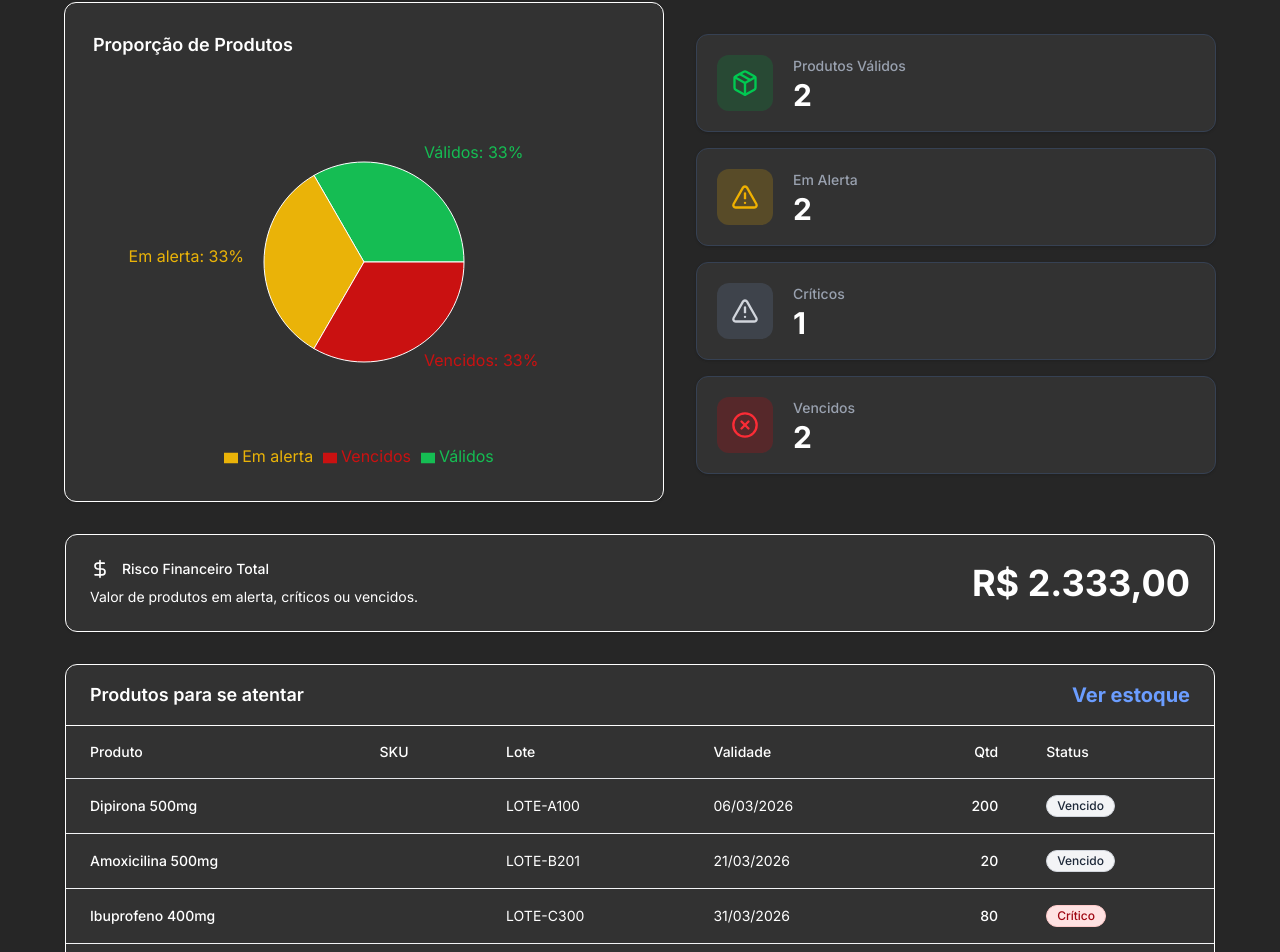
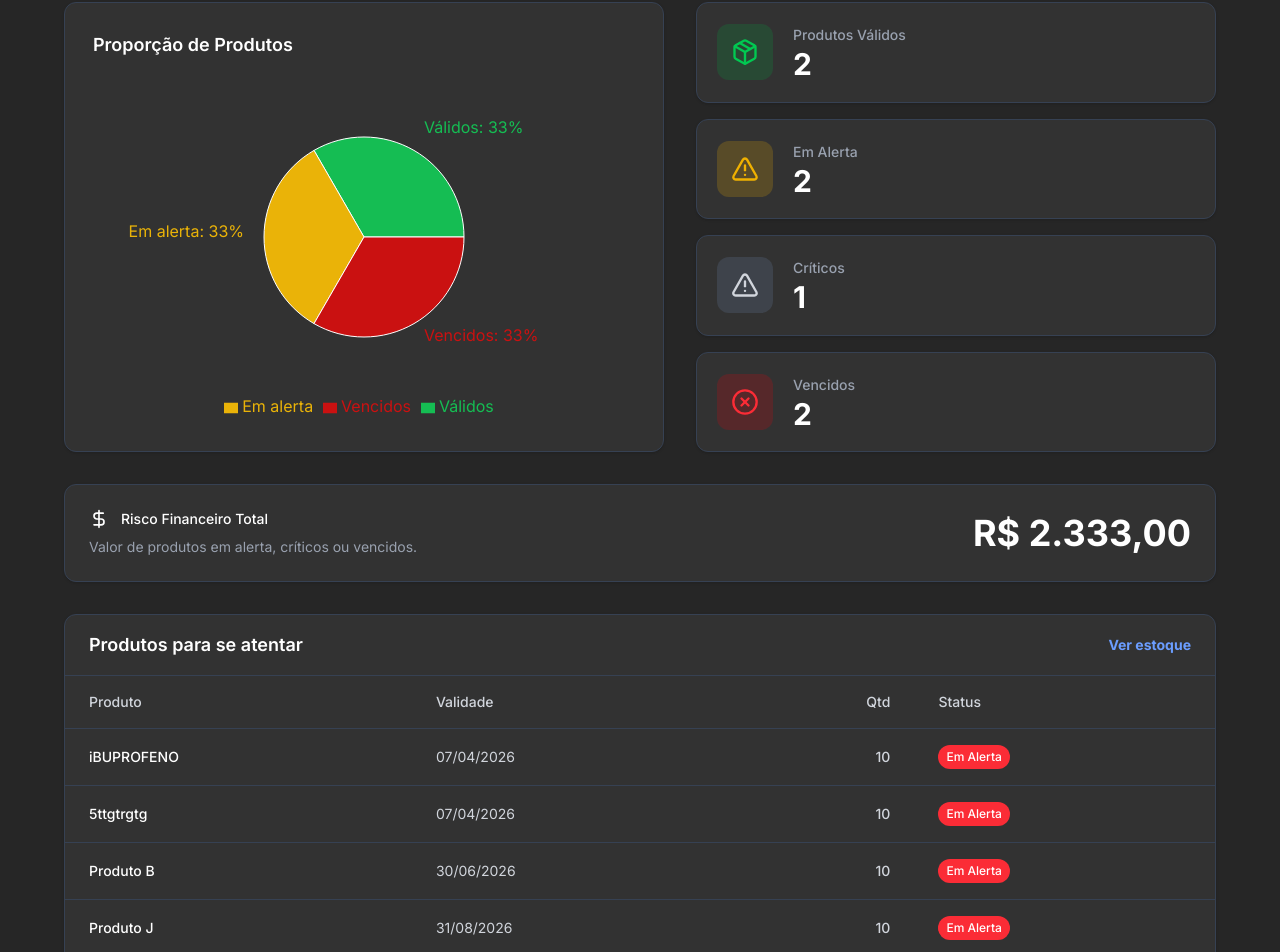
Before and after one commit to cnrnival/smart-inventory, a Next.js app: page / in a window 1280 px wide. Shown: the part 224-1176 px from the top of the page. Built offline with nearby package versions, Linux system fonts and the light colour scheme; data requests are answered from the project's data file.

Commit message:
ajuste pvd + estoque + listagem home

```diff
--- a/db.json
+++ b/db.json
@@ -1,84 +1,93 @@
 {
   "products": [
     {
-            "id": 1,
+      "id": "1",
       "name": "Produto A",
       "quantity": 10,
       "price": 19.99,
       "expiryDate": "2026-12-31"
     },
     {
-            "id": 2,
+      "id": "2",
       "name": "Produto B",
       "quantity": 5,
       "price": 29.99,
       "expiryDate": "2026-06-30"
     },
     {
-            "id": 3,
+      "id": "3",
       "name": "Produto C",
       "quantity": 20,
       "price": 9.99,
       "expiryDate": "2027-01-15"
     },
     {
-            "id": 4,
+      "id": "4",
       "name": "Produto D",
       "quantity": 15,
       "price": 14.99,
       "expiryDate": "2026-09-30"
     },
     {
-            "id": 5,
+      "id": "5",
       "name": "Produto E",
       "quantity": 8,
       "price": 24.99,
       "expiryDate": "2026-11-30"
     },
     {
-            "id": 6,
+      "id": "6",
       "name": "Produto F",
       "quantity": 12,
       "price": 12.99,
       "expiryDate": "2027-02-28"
     },
     {
-            "id": 7,
+      "id": "7",
       "name": "Produto G",
       "quantity": 18,
       "price": 17.99,
       "expiryDate": "2026-10-31"
     },
     {
-            "id": 8,
+      "id": "8",
       "name": "Produto H",
       "quantity": 25,
       "price": 7.99,
       "expiryDate": "2026-12-15"
     },
     {
-            "id": 9,
+      "id": "9",
       "name": "Produto I",
       "quantity": 30,
       "price": 4.99,
       "expiryDate": "2027-03-31"
     },
     {
-            "id": 10,
+      "id": "10",
       "name": "Produto J",
       "quantity": 5,
       "price": 34.99,
       "expiryDate": "2026-08-31"
+    },
+    {
+      "id": "gw17EA6ZJaU",
+      "barcode": "1122334455667",
+      "name": "iBUPROFENO",
+      "category": "",
+      "price": 19,
+      "expiryDate": "2026-04-07",
+      "quantity": 2
+    },
+    {
+      "id": "0q22NYPipvU",
+      "barcode": "2112211223333",
+      "name": "5ttgtrgtg",
+      "category": "",
+      "price": 12,
+      "expiryDate": "2026-04-07",
+      "quantity": 1
     }
   ],
-    "categories": [
-        {
-            "id": 1,
-            "name": "Categoria 1"
-        },
-        {
-            "id": 2,
-            "name": "Categoria 2"
+  "$schema": "./node_modules/json-server/schema.json"
 }
-    ]
-}
--- a/src/app/new-sale/page.tsx
+++ b/src/app/new-sale/page.tsx
@@ -1,9 +1,11 @@
 'use client'
 import Link from "next/link";
 import {Package, SettingsIcon, Trash} from "lucide-react";
-import { useState } from "react";
+import { useEffect, useState } from "react";
 import { Product } from "@/types/inventory";
 import { PaymentComponent } from "@/components/paymentcomponent";
+import { ProductType } from "@/types/ProductType";
+import { useProductsContext } from "@/hooks/useProductsContext";
 
 type ProductTest = {
     id: number;
@@ -13,33 +15,20 @@ type ProductTest = {
 
 export default function NewSale(){
 
-    const [cart, setCart] = useState<ProductTest[]>([]);
+    const { products, getProducts } = useProductsContext();
+    const [cart, setCart] = useState<ProductType[]>([]);
     const [paymentOpen, setPaymentOpen] = useState(false);
     const [menuOpen, setMenuOpen] = useState(false);
+
+    useEffect(() => {
+            getProducts();
+        }, [])
 
     function showMenu() {
         setMenuOpen(!menuOpen);
     }
 
-    const products = [
-     { id: 1, name: 'Produto 1', expiryDate: '2026-03-26' },
-     { id: 2, name: 'Produto 2', expiryDate: '2023-03-26' },
-     { id: 3, name: 'Produto 3', expiryDate: '2023-03-26' },
-     { id: 4, name: 'Produto 4', expiryDate: '2023-03-26' },
-     { id: 5, name: 'Produto 5', expiryDate: '2023-03-26' },
-     { id: 6, name: 'Produto 6', expiryDate: '2023-03-26' },
-     { id: 7, name: 'Produto 7', expiryDate: '2023-03-26' },
-     { id: 8, name: 'Produto 8', expiryDate: '2023-03-26' },
-     { id: 9, name: 'Produto 9', expiryDate: '2023-03-26' },
-     { id: 10, name: 'Produto 10', expiryDate: '2023-03-26' },
-     { id: 11, name: 'Produto 11', expiryDate: '2023-03-26' },
-     { id: 12, name: 'Produto 12', expiryDate: '2023-03-26' },
-        { id: 13, name: 'Produto 13', expiryDate: '2023-03-26' },
-        { id: 14, name: 'Produto 14', expiryDate: '2023-03-26' },
-        { id: 15, name: 'Produto 15', expiryDate: '2023-03-26' },
-    ];
-
-    function addToCart(product: ProductTest) {
+    function addToCart(product: ProductType) {
         setCart((prevCart) => [...prevCart, product]);
     }
 
@@ -83,7 +72,7 @@ export default function NewSale(){
                         {products.map((product) => (
                             <div
                             key={product.id}
-                            className="bg-[#424242] aspect-square flex flex-col rounded-md items-center"
+                            className="bg-[#424242] aspect-square flex flex-col rounded-md items-center active:bg-[#555] cursor-pointer p-4"
                              onClick={() => addToCart(product)}>
                                 <div className="w-full h-[20px] flex items-center justify-end">
                                     {cart.some((item) => item.id === product.id) &&
@@ -91,7 +80,7 @@ export default function NewSale(){
                                     {cart.some((item) => item.id === product.id) ? `${cart.filter((item) => item.id === product.id).length}` : ''}</div>}
                                 </div>
                                 <span className="font-bold">{product.name}</span>
-                                <span className="text-sm">Vence em: {product.expiryDate}</span>
+                                <span className="text-lg font-bold">R$ {product.price.toFixed(2)}</span>
 
                             </div>
                         ))}
@@ -123,10 +112,10 @@ export default function NewSale(){
                     <div className="w-full h-[10%] flex items-center justify-end p-2">
                         <button className="bg-[#6b9dff] hover:bg-[#6b9dff]/70 text-white font-bold py-2 px-4 rounded" onClick={openPayment}>
                             <span>Finalizar Compra</span>
-                                {paymentOpen && (
+                        </button>
+                         {paymentOpen && (
                                 <PaymentComponent openPayment={openPayment}/>
-                                )}
-                        </button>
+                        )}
                     </div>
                 </div>
             </main>
--- a/src/app/page.tsx
+++ b/src/app/page.tsx
@@ -3,39 +3,37 @@
 // ==================================================
 // ARQUIVO: src/app/dashboard/page.tsx
 // DESCRIÇÃO: Dashboard principal da aplicação. Exibe
-// cards de resumo, gráficos (em desenvolvimento) e
-// tabela de lotes. Consome os hooks useInventory e useAuth.
+// cards de resumo, gráficos e tabela de lotes.
+// Consome os hooks useInventory e useProductsContext.
 // ==================================================
 
 import { useRouter } from 'next/navigation';
 import { useInventory } from '@/hooks/useInventory';
-import { useTestAuth } from '@/hooks/test_auth';
-import { StatusBadge } from '@/components/StatusBadge';
 import { Package, AlertTriangle, XCircle, DollarSign, LogOut } from 'lucide-react';
 import Link from 'next/link';
-// Placeholder para gráficos (serão implementados pela Pessoa B)
-import {
-  PieChart, Pie, Cell, Tooltip, Legend, ResponsiveContainer,
-  BarChart, Bar, XAxis, YAxis, CartesianGrid
-} from 'recharts';
+import { PieChart, Pie, Cell, Tooltip, Legend, ResponsiveContainer } from 'recharts';
+import { useProductsContext } from '@/hooks/useProductsContext';
+import { useEffect } from 'react';
 
 // Constante de cores para o gráfico de pizza
 const COLORS = ['#15bd53', '#eab308', '#ca1111'];
 
 export default function DashboardPage() {
+  const { products, getProducts } = useProductsContext();
   const router = useRouter();
-  const { products, batches, expiredBatches, nearExpiryBatches, validBatches, financialRisk, isLoading } = useInventory();
-  // const { findUserByEmail } = useTestAuth(); // será usado após implementar login real
+  const { batches, expiredBatches, nearExpiryBatches, validBatches, financialRisk, isLoading } = useInventory();
 
-
+  useEffect(() => {
+    getProducts();
+    // eslint-disable-next-line react-hooks/exhaustive-deps
+  }, []);
 
   // Obter nome do usuário logado (mock enquanto não há autenticação real)
-  const userName = 'Usuário'; // substituir por dados do usuário real
+  const userName = 'Usuário';
 
   // Função auxiliar para obter nome do produto pelo ID
   const getProductName = (productId: string) =>
     products.find(p => p.id === productId)?.name ?? 'Produto não encontrado';
-
 
   const handleLogout = () => {
     // Implementar logout (limpar token, redirecionar)
@@ -44,7 +42,7 @@ export default function DashboardPage() {
 
   if (isLoading) {
     return (
-      <div className="flex min-h-screen items-center justify-center bg-background text-white bg-[#262626]">
+      <div className="flex min-h-screen items-center justify-center bg-[#262626] text-white">
         <p className="animate-pulse text-lg font-medium">Carregando dashboard...</p>
       </div>
     );
@@ -56,21 +54,12 @@ export default function DashboardPage() {
     { name: 'Vencidos', value: expiredBatches.length },
   ];
 
-  const barData = products.map(product => {
-    const productBatches = batches.filter(b => b.productId === product.id);
-    return {
-      name: product.name,
-      validos: productBatches.filter(b => b.status === 'valid').reduce((acc, b) => acc + b.quantity, 0),
-      alerta: productBatches.filter(b => b.status === 'alert').reduce((acc, b) => acc + b.quantity, 0),
-      vencidos: productBatches.filter(b => b.status === 'expired' || b.status === 'critical').reduce((acc, b) => acc + b.quantity, 0),
-    };
-  }).filter(data => data.validos > 0 || data.alerta > 0 || data.vencidos > 0);
+  return (
+    <div className="min-h-screen p-4 md:p-8 text-white bg-[#262626]">
+      <div className="mx-auto max-w-6xl space-y-8">
 
-  return (
-    <div className="min-h-screen bg-background p-4 md:p-8 text-white bg-[#262626]">
-      <div className="mx-auto max-w-6xl space-y-8">
         {/* Cabeçalho */}
-        <header className="flex flex-col items-start justify-between gap-4 rounded-xl border bg-third p-6 shadow-sm sm:flex-row sm:items-center bg-[#323232]">
+        <header className="flex flex-col items-start justify-between gap-4 rounded-xl border border-gray-700 bg-[#323232] p-6 shadow-sm sm:flex-row sm:items-center">
           <div>
             <h1 className="text-2xl font-bold">Dashboard de Risco</h1>
             <p className="text-sm">
@@ -85,17 +74,20 @@ export default function DashboardPage() {
             Sair
           </button>
         </header>
-        {/*Gráfico em pizza */}
-        <div className='flex flex-row justify-between h-[500px] gap-8 mb-8'>
+
+        {/* Gráfico em pizza e Cards */}
+        {/* Usamos lg:h-[450px] no container pai para ditar a altura exata de ambos os lados */}
+        <div className='flex flex-col lg:flex-row gap-8 mb-8 lg:h-[450px]'>
+
+          {/* Lado do Gráfico */}
           {batches.length > 0 && (
-            <div className="grid grid-cols-1 w-[600px] lg:grid-cols-2 gap-8">
-              <div className="rounded-xl border bg-third p-7 shadow-sm h-[450px] flex flex-col bg-[#323232] w-[600px] h-full ">
+            <div className="w-full lg:w-[600px] h-[450px] lg:h-full">
+              <div className="rounded-xl border border-gray-700 bg-[#323232] p-7 shadow-sm flex flex-col h-full w-full">
                 <h2 className="text-lg font-semibold mb-4">Proporção de Produtos</h2>
                 <div className='flex-1 min-h-0 w-full'>
                   <ResponsiveContainer width="100%" height="100%">
                     <PieChart>
                       <Pie
-
                         data={pieData}
                         cx="50%"
                         cy="50%"
@@ -117,10 +109,13 @@ export default function DashboardPage() {
             </div>
           )}
 
-          {/* Cards de resumo */}
-          <div className="w-full lg:w-7/12 flex flex-col gap-4 flex-1 py-8">
+          {/* Lado dos Cards de resumo */}
+          {/* h-full puxa a altura exata definida no pai (450px) e gap-4 separa os filhos */}
+          <div className="w-full lg:flex-1 flex flex-col gap-4 h-full">
+
+            {/* Adicionado flex-1 em cada card para preencherem a altura total por igual */}
             {/* Card: Produtos Válidos */}
-            <div className="flex items-center rounded-xl border border-gray-700 bg-[#323232] p-5 shadow-sm">
+            <div className="flex-1 flex items-center rounded-xl border border-gray-700 bg-[#323232] p-5 shadow-sm">
               <div className="mr-5 flex h-14 w-14 flex-shrink-0 items-center justify-center rounded-xl bg-green-600/20 text-green-500">
                 <Package size={28} />
               </div>
@@ -131,7 +126,7 @@ export default function DashboardPage() {
             </div>
 
             {/* Card: Em Alerta */}
-            <div className="flex items-center rounded-xl border border-gray-700 bg-[#323232] p-5 shadow-sm">
+            <div className="flex-1 flex items-center rounded-xl border border-gray-700 bg-[#323232] p-5 shadow-sm">
               <div className="mr-5 flex h-14 w-14 flex-shrink-0 items-center justify-center rounded-xl bg-yellow-500/20 text-yellow-500">
                 <AlertTriangle size={28} />
               </div>
@@ -142,7 +137,7 @@ export default function DashboardPage() {
             </div>
 
             {/* Card: Críticos */}
-            <div className="flex items-center rounded-xl border border-gray-700 bg-[#323232] p-5 shadow-sm">
+            <div className="flex-1 flex items-center rounded-xl border border-gray-700 bg-[#323232] p-5 shadow-sm">
               <div className="mr-5 flex h-14 w-14 flex-shrink-0 items-center justify-center rounded-xl bg-gray-600/50 text-gray-300">
                 <AlertTriangle size={28} />
               </div>
@@ -155,7 +150,7 @@ export default function DashboardPage() {
             </div>
 
             {/* Card: Vencidos */}
-            <div className="flex items-center rounded-xl border border-gray-700 bg-[#323232] p-5 shadow-sm">
+            <div className="flex-1 flex items-center rounded-xl border border-gray-700 bg-[#323232] p-5 shadow-sm">
               <div className="mr-5 flex h-14 w-14 flex-shrink-0 items-center justify-center rounded-xl bg-red-600/20 text-red-500">
                 <XCircle size={28} />
               </div>
@@ -170,69 +165,69 @@ export default function DashboardPage() {
       </div>
 
       {/* Card de Risco Financeiro */}
-
-      <div className="rounded-xl border bg-third p-6 shadow-sm flex flex-col sm:flex-row sm:items-center sm:justify-between gap-4 bg-[#323232] mb-8 w-[1150px] mx-auto">
+      <div className="rounded-xl border border-gray-700 shadow-sm flex flex-col sm:flex-row sm:items-center sm:justify-between gap-4 bg-[#323232] p-6 mb-8 max-w-6xl mx-auto">
         <div>
           <div className="flex items-center gap-3 mb-2 w-full">
             <DollarSign size={20} />
             <h3 className="text-sm font-medium ">Risco Financeiro Total</h3>
           </div>
-          <p className="text-sm ">
+          <p className="text-sm text-gray-400">
             Valor de produtos em alerta, críticos ou vencidos.
           </p>
         </div>
-        <p className="text-4xl font-bold">
+        <p className="text-4xl font-bold text-white">
           {new Intl.NumberFormat('pt-BR', { style: 'currency', currency: 'BRL' }).format(financialRisk)}
         </p>
       </div>
 
-      {/* Tabela de lotes */}
-      <div className="rounded-xl border bg-third shadow-sm overflow-hidden bg-[#323232] w-[1150px] mx-auto">
-        <div className="border-b px-6 py-4 flex justify-between flex-row">
+      {/* Tabela de Produtos */}
+      <div className="rounded-xl border border-gray-700 shadow-sm overflow-hidden bg-[#323232] max-w-6xl mx-auto">
+        <div className="border-b border-gray-700 px-6 py-4 flex justify-between flex-row items-center">
           <h2 className="text-lg font-semibold">Produtos para se atentar</h2>
-          <Link href="/inventory" className="flex items-center gap-2 text-xl font-bold text-primary text-[#6b9dff]">
-           Ver estoque
+          <Link href="/inventory" className="flex items-center gap-2 text-sm font-bold text-[#6b9dff] hover:underline">
+            Ver estoque
           </Link>
-
         </div>
 
-        <div className="overflow-x-auto">
+        <div className="overflow-auto max-h-[500px] hide-scrollbar">
           <table className="w-full text-left text-sm">
-            <thead className="border-b border-gray-200">
+
+            {/* Adicione sticky top-0 e o bg-color aqui para o cabeçalho fixar no topo */}
+            <thead className="border-b border-gray-700 sticky top-0 bg-[#323232] z-10">
               <tr>
-                <th className="whitespace-nowrap px-6 py-4 font-medium">Produto</th>
-                <th className="whitespace-nowrap px-6 py-4 font-medium">SKU</th>
-                <th className="whitespace-nowrap px-6 py-4 font-medium">Lote</th>
-                <th className="whitespace-nowrap px-6 py-4 font-medium">Validade</th>
-                <th className="whitespace-nowrap px-6 py-4 text-right font-medium">Qtd</th>
-                <th className="whitespace-nowrap px-6 py-4 font-medium">Status</th>
+                <th className="whitespace-nowrap px-6 py-4 font-medium text-gray-300">Produto</th>
+                <th className="whitespace-nowrap px-6 py-4 font-medium text-gray-300">Validade</th>
+                <th className="whitespace-nowrap px-6 py-4 text-right font-medium text-gray-300">Qtd</th>
+                <th className="whitespace-nowrap px-6 py-4 font-medium text-gray-300">Status</th>
               </tr>
             </thead>
-            <tbody className="divide-y divide-gray-100">
-              {batches.length === 0 ? (
+
+            {/* Remova o overflow-y-auto e o max-h-[300px] daqui */}
+            <tbody className="divide-y divide-gray-700 bg-[#323232]">
+              {products.length === 0 ? (
                 <tr>
-                  <td colSpan={6} className="px-6 py-8 text-center ">
+                  <td colSpan={4} className="px-6 py-8 text-center text-gray-400">
                     Nenhum lote cadastrado no momento.
                   </td>
                 </tr>
               ) : (
-                batches
+                products
                   .sort((a, b) => new Date(a.expiryDate).getTime() - new Date(b.expiryDate).getTime())
-                  .map((batch) => (
-                    <tr key={batch.id} className="transition-colors hover:bg-background hover:bg-[][#424242]">
-                      <td className="whitespace-nowrap px-6 py-4 font-medium ">
-                        {getProductName(batch.productId)}
+                  .map((product) => (
+                    <tr key={product.id} className="transition-colors hover:bg-[#424242]">
+                      <td className="whitespace-nowrap px-6 py-4 font-medium text-white">
+                        {product.name || getProductName(product.id)}
+                      </td>
+                      <td className="whitespace-nowrap px-6 py-4 text-gray-300">
+                        {product.expiryDate ? new Date(product.expiryDate).toLocaleDateString('pt-BR', { timeZone: 'UTC' }) : '-'}
+                      </td>
+                      <td className="whitespace-nowrap px-6 py-4 text-right font-medium text-gray-300">
+                        <span>10</span>
                       </td>
                       <td className="whitespace-nowrap px-6 py-4">
-
-                      </td>
-                      <td className="whitespace-nowrap px-6 py-4">{batch.batchCode}</td>
-                      <td className="whitespace-nowrap px-6 py-4">
-                        {new Date(batch.expiryDate).toLocaleDateString('pt-BR', { timeZone: 'UTC' })}
-                      </td>
-                      <td className="whitespace-nowrap px-6 py-4 text-right font-medium">{batch.quantity}</td>
-                      <td className="whitespace-nowrap px-6 py-4">
-                        <StatusBadge status={batch.status} />
+                        <span className="inline-flex items-center gap-2 px-2 py-1 text-xs font-medium bg-red-500 text-white rounded-full">
+                          Em Alerta
+                        </span>
                       </td>
                     </tr>
                   ))
@@ -240,8 +235,8 @@ export default function DashboardPage() {
             </tbody>
           </table>
         </div>
+
       </div>
-    </div >
-
+    </div>
   );
 }
```
Also changed, not shown: src/app/inventory/page.tsx (+7 -6 lines). Lines whose indentation alone changed are shown as unchanged.
